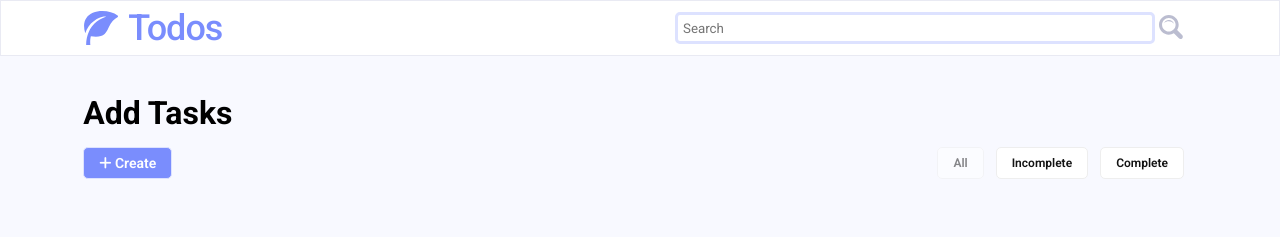
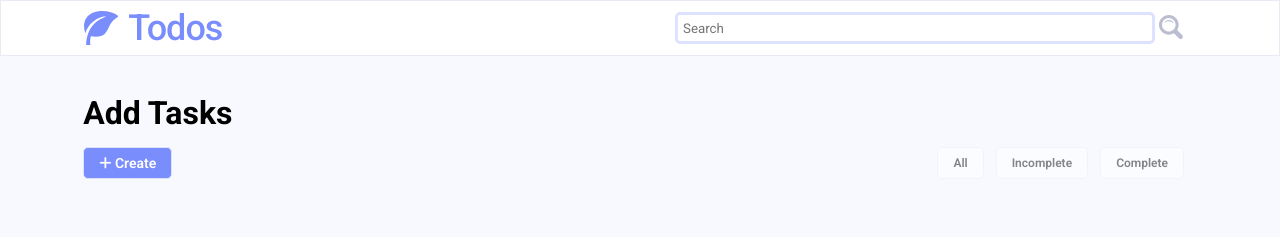
Before and after one commit to fza-wtag/todo-app-react, a React (Create React App) app in the folder todos/: page / in a window 1280 px wide. Shown: the top 237 px of the page. Built offline with nearby package versions, Linux system fonts and the light colour scheme.

Commit message:
fix filter button visibility upon empty list

```diff
--- a/todos/src/components/FilterButtons.js
+++ b/todos/src/components/FilterButtons.js
@@ -5,6 +5,7 @@ import { useDispatch, useSelector } from "react-redux";
 const FilterButtons = () => {
   const dispatch = useDispatch();
   const filter = useSelector((state) => state.filterReducer.filter);
+  const ListLength = useSelector((state) => state.todoReducers.list).length;
 
   const handleAllTodos = () => {
     dispatch(setFilter("all"));
@@ -17,9 +18,17 @@ const FilterButtons = () => {
   };
 
   return (
-    <div className="btn__progress_button">
+    <div
+      className={`btn__progress_button ${
+        ListLength === 0 ? "btn__progress_button--disable" : null
+      }`}
+    >
       <button
-        className={filter === "all" ? "btn__progress_button--disable" : null}
+        className={
+          filter === "all" && ListLength !== 0
+            ? "btn__progress_button--disable"
+            : null
+        }
         onClick={handleAllTodos}
       >
         All
```
